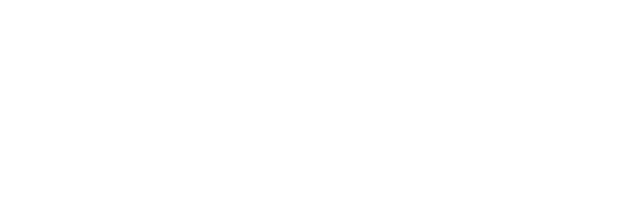
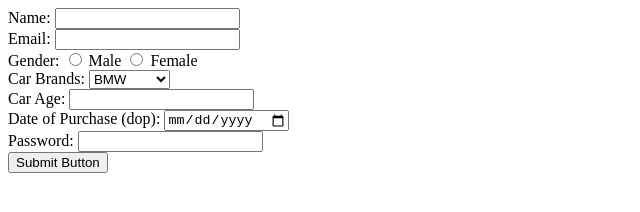
Before and after one commit to acciojob/car-insurance-form-Mayur244, a website: page main.html in a window 1280 px wide. Shown: the whole page, without its empty margins (0-640 px from the left). Drawn offline with Linux system fonts and the light colour scheme.

Commit message:
created a submission

```diff
--- a/main.html
+++ b/main.html
@@ -8,6 +8,46 @@
 
 <body>
 	<!-- the entire body must be written by student -->
+	<form method="post">
+		<div>
+			<label for="name">Name: </label>
+			<input id="name" type="text" required>
+		</div>
+		<div>
+			<label for="email">Email: </label>
+			<input id="email" type="email" required>
+		</div>
+		<div>
+			<label>Gender: </label>
+			<input id="gender_m" type="radio" value="gender_m" name="gender" required>
+			<label for="gender_m">Male</label>
+			<input id="gender_f" type="radio" value="gender_f" name="gender" required>
+			<label for="gender_f">Female</label>
+		</div>
+		<div>
+			<label for="cars">Car Brands: </label>
+			<select id="cars">
+				<option>BMW</option>
+				<option>Audi</option>
+				<option>Mercedez</option>
+			</select>
+		</div>
+		<div>
+			<label for="carage">Car Age: </label>
+			<input id="carage" type="number" required>
+		</div>
+		<div>
+			<label for="dop">Date of Purchase (dop): </label>
+			<input id="dop" type="date" required>
+		</div>
+		<div>
+			<label for="password">Password: </label>
+			<input id="password" type="password" required>
+		</div>
+		<div>
+			<input type="submit" value="Submit Button">
+		</div>
+	</form>
     <script type="text/javascript" src="./script.js">
 </script>
 
```
